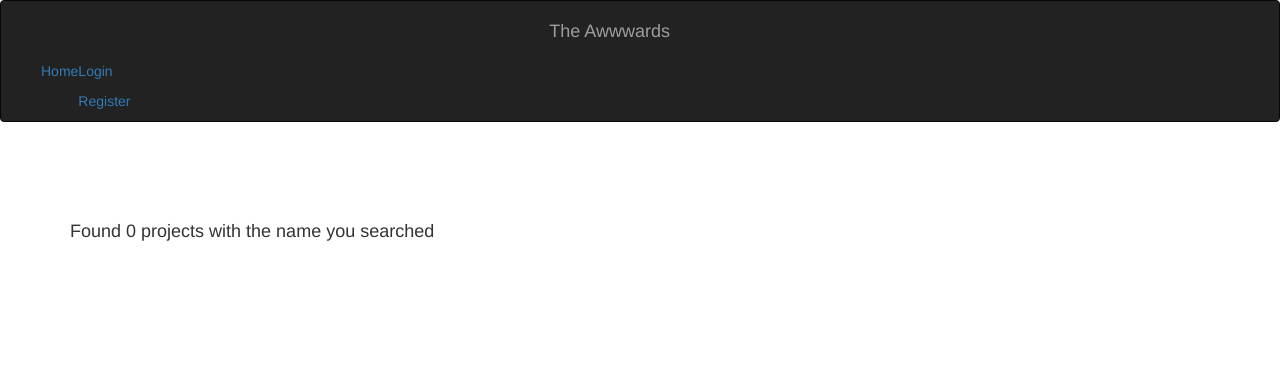
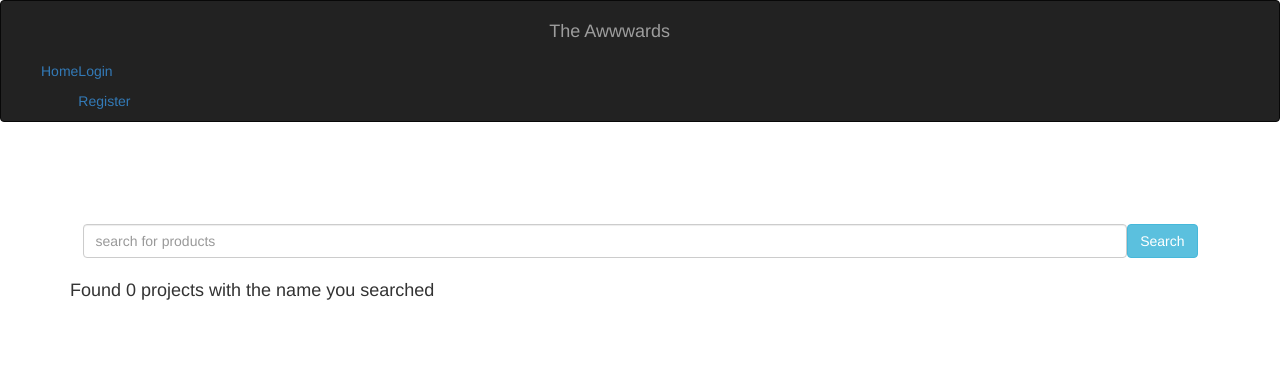
Before and after one commit to Carolwanzuu/neighbourhood, a Django app: page /search/ in a window 1280 px wide. Shown: the top 382 px of the page. Run offline with Django 3.2, Linux system fonts and the light colour scheme; some libraries are stand-ins or nearby versions.

```diff
--- a/Django/awwward/projects/templates/profile.html
+++ b/Django/awwward/projects/templates/profile.html
@@ -6,7 +6,7 @@
             <div class="media">
                 <div class="col-sm-4">
                     <div style="width: 150px; height:150px; overflow:hidden; border-radius:50%" class="img-wrapper">
-                        <img width="120%" height="120%" src="https://static1.bigstockphoto.com/8/8/3/large1500/388771000.jpg" alt="profile">
+                        <img width="120%" height="120%" src="{{profiles.profilePic.url}}" alt="profile">
                     </div>
                 </div>
                 <div class="media-body">
--- a/Django/awwward/projects/templates/results.html
+++ b/Django/awwward/projects/templates/results.html
@@ -1,6 +1,27 @@
 {% extends 'base.html' %}
 {% block content %}
 <div class="container" style="margin-top:7%">
+    <div class="row">
+        <div class="col-md-12">
+            <form>
+                <div class="card-body row no-gutters align-items-center">
+                    <div class="col">
+                        <input type="search" name="item_name" placeholder="search for products"
+                            class="form-control form-control-borderless">
+                    </div>
+                    <div class="col-auto">
+                        <button class="btn btn-info" type="submit">Search</button>
+
+                    </div>
+
+                </div>
+
+            </form>
+
+        </div>
+
+    </div>
+
     <div class="row">
         {% if results %}
         <h5>Found {{results.count}} projects</h5>
```
Also changed, not shown: Django/awwward/media/images/default.png (added), Django/awwward/projects/templates/users/login.html (deleted), Django/awwward/projects/templates/users/logout.html (deleted), Django/awwward/projects/templates/users/register.html (deleted).
